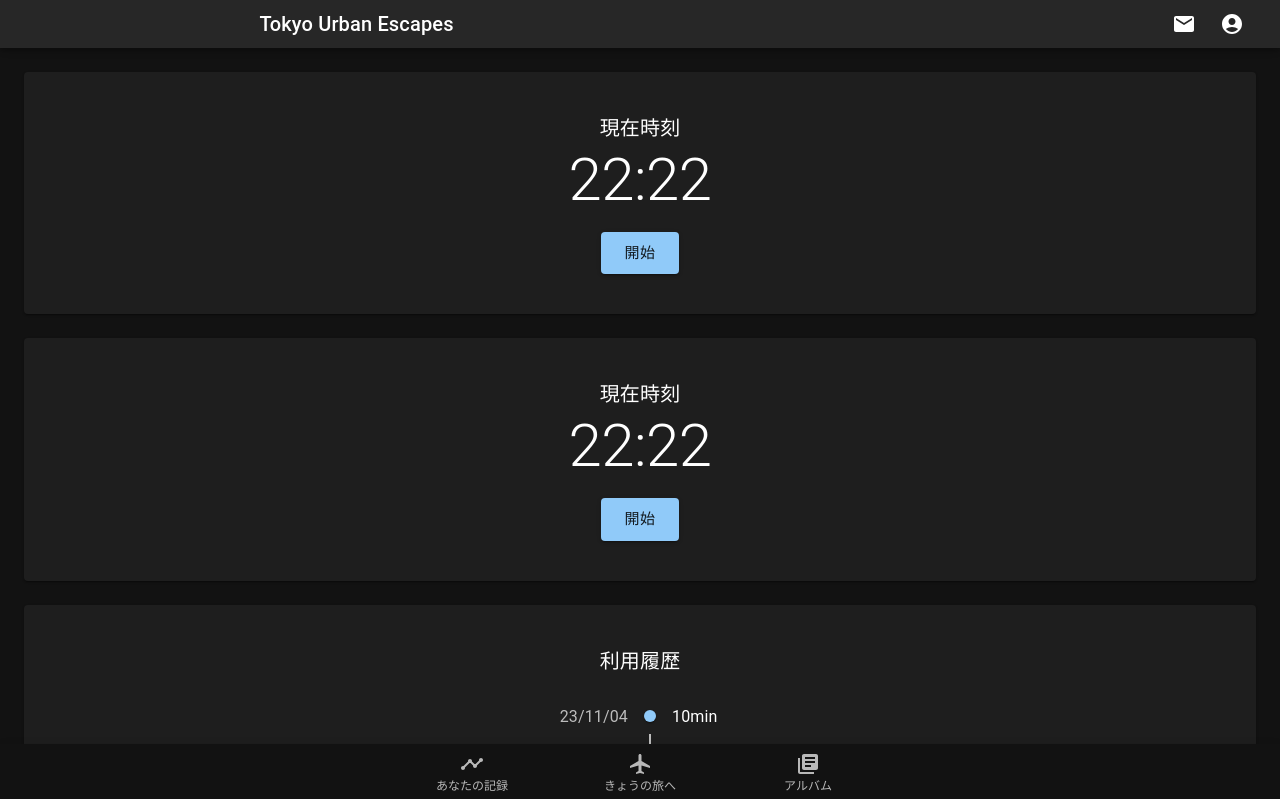
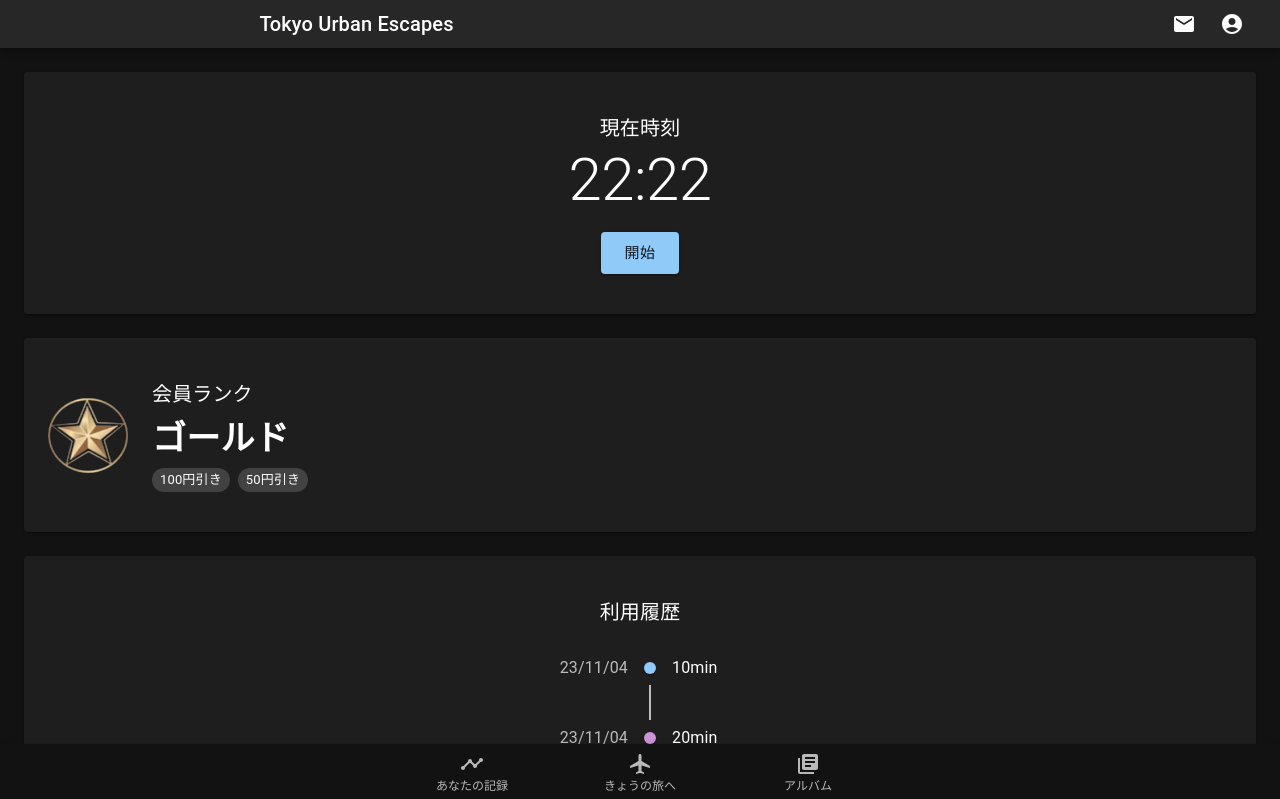
Before and after one commit to sattyorin/cheese, a React (Create React App) app: page /history in a window 1280 px wide. Shown: the top 799 px of the page. Built offline with nearby package versions, Linux system fonts and the light colour scheme.

Commit message:
Add rank card

```diff
--- a/src/pages/History.tsx
+++ b/src/pages/History.tsx
@@ -9,10 +9,21 @@ import TimelineOppositeContent, {
 } from '@mui/lab/TimelineOppositeContent';
 import TopBar from '../components/TopBar';
 import BottomBar from '../components/BottomBar';
-import { Box, Button, Card, Grid, Stack, Typography } from '@mui/material';
+import {
+  Box,
+  Button,
+  Card,
+  CardMedia,
+  Chip,
+  Divider,
+  Grid,
+  Stack,
+  Typography,
+} from '@mui/material';
 import TimelineOneline from '../components/TimelineOneline';
 import { useEffect, useState } from 'react';
 import { format } from 'date-fns';
+import RankEmblem from './../images/Gold.png';
 
 export default function History() {
   const [nowTime, setNowTime] = useState(format(new Date(), 'HH:mm'));
@@ -73,20 +84,32 @@ export default function History() {
         </Grid>
         <Grid item xs={12}>
           <Card>
-            <Stack alignItems="center">
-              <Typography variant="h6" align="center" mt={5}>
-                現在時刻
-              </Typography>
-              <Typography variant="h2" align="center" mb={2}>
-                {nowTime}
-              </Typography>
-              <Button
-                variant="contained"
-                size="large"
-                sx={{ paddingX: 3, marginBottom: 5 }}
-              >
-                開始
-              </Button>
+            <Stack
+              direction="row"
+              spacing={3}
+              paddingY={5}
+              paddingX={3}
+              alignItems="center"
+            >
+              <CardMedia
+                component="img"
+                sx={{ width: 80, height: 75 }}
+                image={RankEmblem}
+                alt="Live from space album cover"
+              />
+              <Stack spacing={1}>
+                <Typography variant="h6">会員ランク</Typography>
+                <Typography
+                  variant="h4"
+                  sx={{ fontWeight: 'bold', marginX: 0 }}
+                >
+                  ゴールド
+                </Typography>
+                <Stack spacing={1} direction="row">
+                  <Chip label="100円引き" size="small" />
+                  <Chip label="50円引き" size="small" />
+                </Stack>
+              </Stack>
             </Stack>
           </Card>
         </Grid>
```
